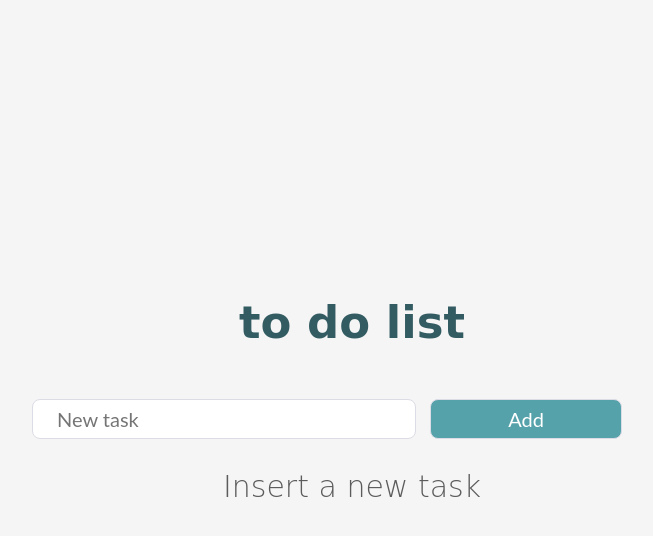
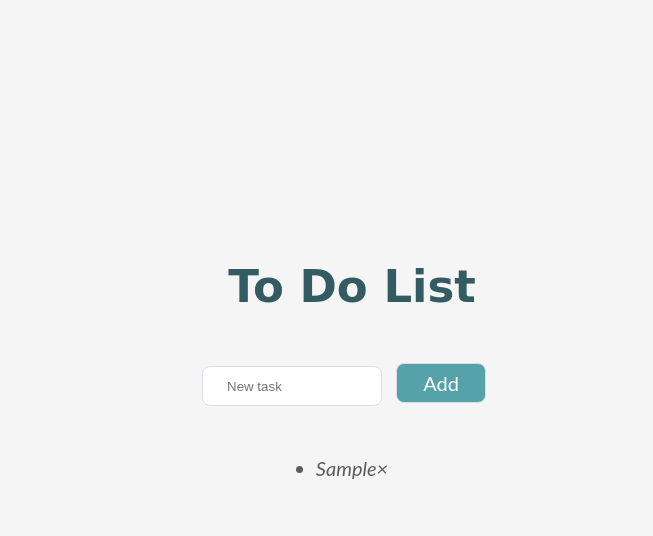
Before and after one commit to Krissttina/To-do-list, a plain HTML site: page list.html in a window 1280 px wide. Both pictures are taken after typing "Sample" into the empty fields and a click on the button "Add". Shown: the whole page, without its empty margins (288-941 px from the left). Drawn offline with Linux system fonts and the light colour scheme.

Commit message:
problem solved

```diff
--- a/list.html
+++ b/list.html
@@ -8,15 +8,13 @@
     <link rel="stylesheet" href="style.css" />
 </head>
 <body>
-    <div id="app">
-        <h1>to do list</h1>
-        <ul>
-
-        </ul>
-        <input type="text" placeholder="New task">
-        <button class="btn-add">Add</button>
-        <p>Insert a new task</p>
-    </div>
+    <div id="app" class="header">
+        <h1>To Do List</h1>
+        <input type="text" id="myInput" placeholder="New task">
+        <button onclick="newElement()" class="addBtn">Add</button>
+      </div>
+      <ul id="myUL">
+      </ul>
     <script src="script.js" ></script>
 </body>
 </html>
--- a/script.js
+++ b/script.js
@@ -1,46 +1,54 @@
-var listElement = document.querySelector("#app ul");
-var inputElement = document.querySelector("#app input");
-var buttonElement = document.querySelector("#app button");
-
-var eve = JSON.parse(localStorage.getItem("list_eve")) || [];
-function renderEve() {
-    listElement.innerHTML = "";
-
-    for (ev of eve){
-        var evElement = document.createElement("li");
-        var evText = document.createTextNode(ev);
-        var linkElement = document.createElement("a");
-
-        linkElement.setAttribute("href", "#");
-        var po = eve.indexOf(ev);
-        linkElement.setAttribute("onclick", "deleteEv(" + po +")");
-
-        var linkText = document.createTextNode("done");
-        linkElement.appendChild(linkText);
-
-        evElement.appendChild(evText);
-        evElement.appendChild(linkElement);
-        linkElement.appendChild(evElement);
-    }
+var myNodelist = document.getElementsByTagName("LI");
+var i;
+for (i = 0; i < myNodelist.length; i++) {
+  var span = document.createElement("SPAN");
+  var txt = document.createTextNode("\u00D7");
+  span.className = "close";
+  span.appendChild(txt);
+  myNodelist[i].appendChild(span);
 }
 
-renderEve();
-function addEv(){
-    var evText = inputElement.value;
-
-    eve.push(evText);
-    inputElement.value = "";
-    renderEve();
-    saveToStorage();
+// Click on a close button to hide the current list item
+var close = document.getElementsByClassName("close");
+var i;
+for (i = 0; i < close.length; i++) {
+  close[i].onclick = function() {
+    var div = this.parentElement;
+    div.style.display = "none";
+  }
 }
 
-buttonElement.onclick = addEv;
-function deleteEv(po){
-    eve.splice(po, 1);
-    renderEve();
-    saveToStorage();
+// Add a "checked" symbol when clicking on a list item
+var list = document.querySelector('ul');
+list.addEventListener('click', function(ev) {
+  if (ev.target.tagName === 'LI') {
+    ev.target.classList.toggle('checked');
+  }
+}, false);
+
+// Create a new list item when clicking on the "Add" button
+function newElement() {
+  var li = document.createElement("li");
+  var inputValue = document.getElementById("myInput").value;
+  var t = document.createTextNode(inputValue);
+  li.appendChild(t);
+  if (inputValue === '') {
+    alert("You must write something!");
+  } else {
+    document.getElementById("myUL").appendChild(li);
+  }
+  document.getElementById("myInput").value = "";
+
+  var span = document.createElement("SPAN");
+  var txt = document.createTextNode("\u00D7");
+  span.className = "close";
+  span.appendChild(txt);
+  li.appendChild(span);
+
+  for (i = 0; i < close.length; i++) {
+    close[i].onclick = function() {
+      var div = this.parentElement;
+      div.style.display = "none";
+    }
+  }
 }
-
-function saveToStorage(){
-    localStorage.setItem("list_eve", JSON.stringify(eve));
-}
--- a/style.css
+++ b/style.css
@@ -28,7 +28,7 @@ body{
 
 #app{
     width: 50%;
-    min-width: 400px;
+    width: 300px;
 }
 
 h1{
@@ -76,8 +76,15 @@ ul li a:hover{
     opacity: 0.8;
 }
 
-input,button{
+button{
     font: 400 20px "Lato", sans-serif;
+    width: 30%;
+    height: 40px;
+    border: 1px solid #dcdce6;
+    border-radius: 8px;
+    background-color: #56a2ab;
+    color: #fff;
+    cursor: pointer;
 }
 
 input{
@@ -90,17 +97,6 @@ input{
     margin-right: 10px;
 }
 
-
-.btn-add{
-    width: 30%;
-    height: 40px;
-    border: 1px solid #dcdce6;
-    border-radius: 8px;
-    background-color: #56a2ab;
-    color: #fff;
-    cursor: pointer;
-}
-
-.btn-add:hover{
+button:hover{
     opacity: 0.9;
 }
```
